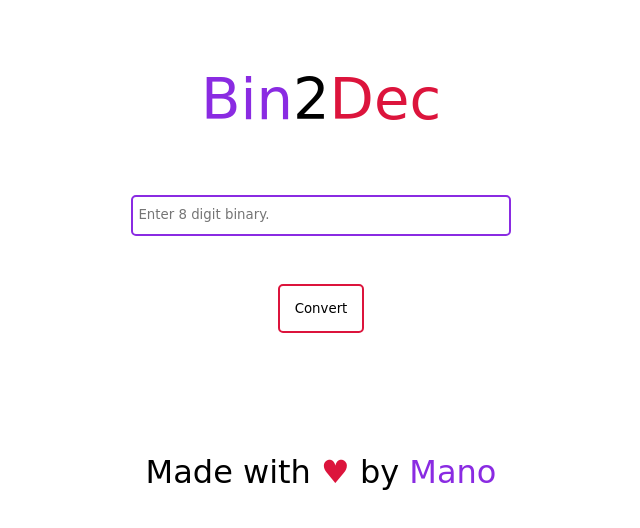
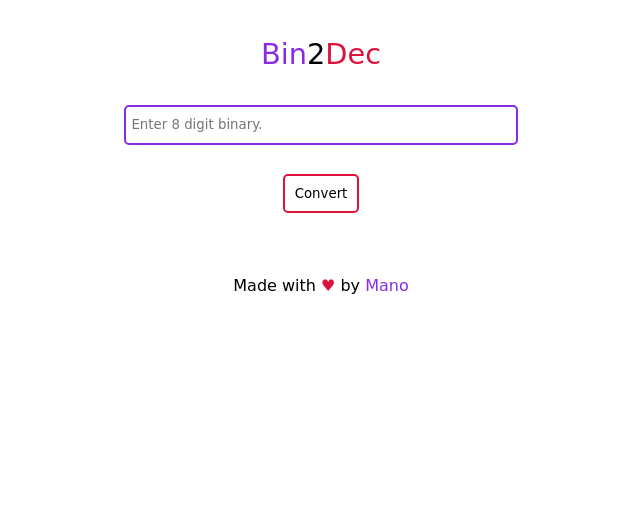
Before and after one commit to manolingam/Bin2Dec, a plain HTML site: page index.html in a window 1280 px wide. Shown: the whole page, without its empty margins (319-959 px from the left). Drawn offline with Linux system fonts and the light colour scheme; a web font is replaced by a local one.

Commit message:
UI fixes

```diff
--- a/index.html
+++ b/index.html
@@ -1,15 +1,20 @@
-<html>
+<!DOCTYPE html>
+<html lang="en">
     <head>
+        <meta charset="UTF-8">
+        <meta name="viewport" content="width=device-width, initial-scale=1.0">
+        <meta http-equiv="X-UA-Compatible" content="ie=edge">
         <title>Bin2Dec</title>
-        <meta name='viewport' content='width=device-width, initial-scale=1.0, maximum-scale=1.0, user-scalable=0' />
         <link rel="stylesheet" href="style.css">
         <script src="script.js"></script>
     </head>
     <body>
-        <p><span id="bin">Bin</span>2<span id="dec">Dec</span></p>
-        <input id="input" type="text" placeholder="Enter 8 digit binary." maxlength="8"><br>
-        <button onclick="getResult()">Convert</button>
-        <p id="result"></p>
-        <footer>Made with <span id="hearts">&hearts;</span> by <span id="name">Mano</span></footer>
+        <div>
+            <p><span id="bin">Bin</span>2<span id="dec">Dec</span></p>
+            <input id="input" type="text" placeholder="Enter 8 digit binary." maxlength="8"><br>
+            <button onclick="getResult()">Convert</button>
+            <p id="result"></p>
+            <footer>Made with <span id="hearts">&hearts;</span> by <span id="name">Mano</span></footer>
+        </div>
     </body>
 </html>
--- a/style.css
+++ b/style.css
@@ -1,13 +1,11 @@
 @import url('https://fonts.googleapis.com/css?family=Gugi');
 
-body {
+div {
+    text-align: center;
     display: flex;
     flex-direction: column;
     align-items: center;
-    justify-content: center;
-    text-align: center;
     font-family: 'Gugi', cursive;
-    font-size: 2em;
 }
 
 p {
@@ -36,7 +34,7 @@ button {
     background: white;
     border: 2px solid crimson;
     border-radius: 5px;
-    padding: 15px;
+    padding: 10px;
     margin: 5px;
     font-family: 'Gugi', cursive;
 }
@@ -46,3 +44,9 @@ button:hover {
     background: crimson;
     color: white;
 }
+
+@media only screen and (max-width: 480px) {
+    input {
+        width: 60%;
+    }
+}
```
